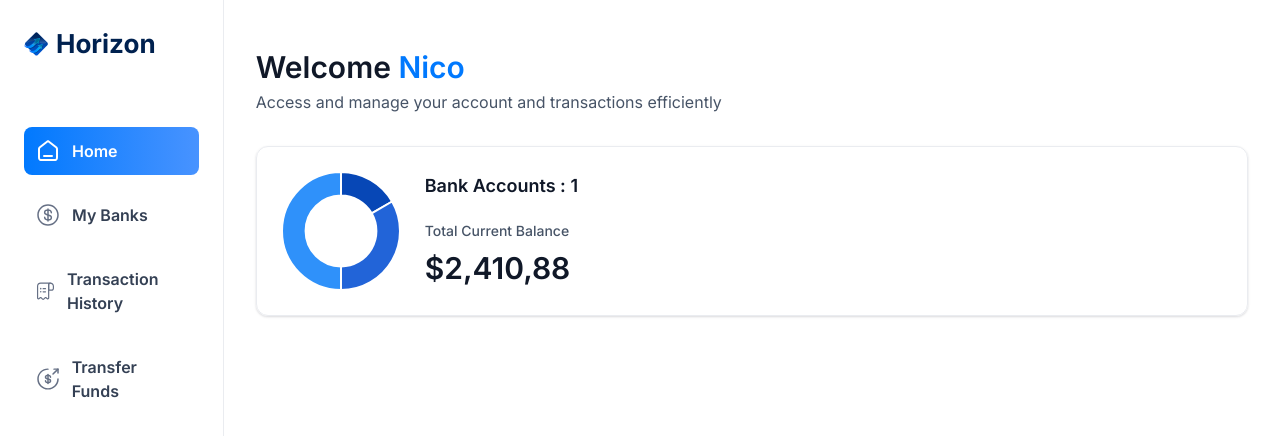
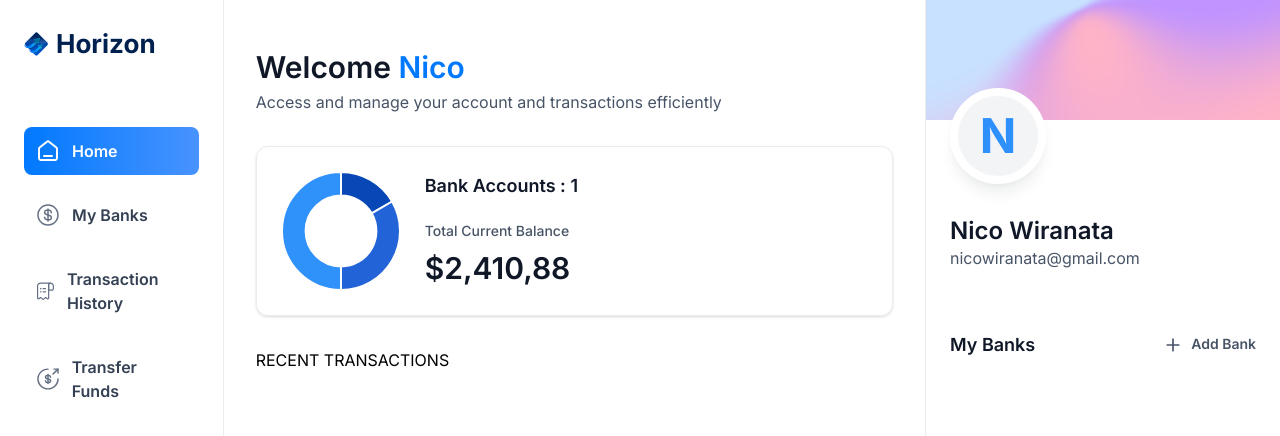
Before and after one commit to NicWirnt/banking_app, a Next.js app: page / in a window 1280 px wide. Shown: the top 436 px of the page. Built offline with nearby package versions, Linux system fonts and the light colour scheme.

Commit message:
implement right sidebar

```diff
--- a/app/(root)/page.tsx
+++ b/app/(root)/page.tsx
@@ -1,10 +1,13 @@
 import HeaderBox from "@/components/HeaderBox";
+import RightSidebar from "@/components/RightSidebar";
 import TotalBalanceBox from "@/components/TotalBalanceBox";
 import React from "react";
 
 const Home = () => {
   const loggedIn = {
     firstName: "Nico",
+    lastName: "Wiranata",
+    email: "nicowiranata@gmail.com",
   };
   return (
     <section className="home">
@@ -22,7 +25,9 @@
             totalCurrentBalance={2410.88}
           />
         </header>
+        RECENT TRANSACTIONS
       </div>
+      <RightSidebar user={loggedIn} transactionsd={[]} banks={[{}, {}]} />
     </section>
   );
 };
--- /dev/null
+++ b/components/BankCard.tsx
@@ -0,0 +1,11 @@
+import React from "react";
+
+const BankCard = ({
+  account,
+  userName,
+  showBalance = true,
+}: CreditCardProps) => {
+  return <div className="flex flex-col"></div>;
+};
+
+export default BankCard;
--- /dev/null
+++ b/components/RightSidebar.tsx
@@ -0,0 +1,61 @@
+import { headers } from "next/headers";
+import Image from "next/image";
+import Link from "next/link";
+import React from "react";
+import BankCard from "./BankCard";
+
+const RightSidebar = ({ user, transactions, banks }: RightSidebarProps) => {
+  return (
+    <aside className="right-sidebar">
+      <section className="flex flex-col pb-8">
+        <div className="profile-banner" />
+        <div className="profile">
+          <div className="profile-img">
+            <span className="text-5xl font-bold text-blue-500">
+              {user.firstName[0]}
+            </span>
+          </div>
+          <div className="profile-details">
+            <h1 className="profile-name">
+              {user.firstName} {user.lastName}
+            </h1>
+            <p className="profile-email">{user.email}</p>
+          </div>
+        </div>
+      </section>
+      <section className="banks">
+        <div className="flex w-full justify-between">
+          <h2 className="header-2">My Banks</h2>
+          <Link href="/" className="flex gap-2">
+            <Image src="/icons/plus.svg" width={20} height={20} alt="plus" />
+            <h2 className="text-14 font-semibold text-gray-600 ">Add Bank</h2>
+          </Link>
+        </div>
+        {banks?.length > 0 && (
+          <div className="relative flex flex-1 flex-col items-center justify-center gap-5">
+            <div className="relative z-10 ">
+              <BankCard
+                key={banks[0].$id}
+                account={banks[0]}
+                userName={`${user.firstName} ${user.lastName}`}
+                showBalance={false}
+              />
+            </div>
+            {banks[1] && (
+              <div className="absolute right-0 top-8 z-0 w-[90%}">
+                <BankCard
+                  key={banks[1].$id}
+                  account={banks[1]}
+                  userName={`${user.firstName} ${user.lastName}`}
+                  showBalance={false}
+                />
+              </div>
+            )}
+          </div>
+        )}
+      </section>
+    </aside>
+  );
+};
+
+export default RightSidebar;
```
